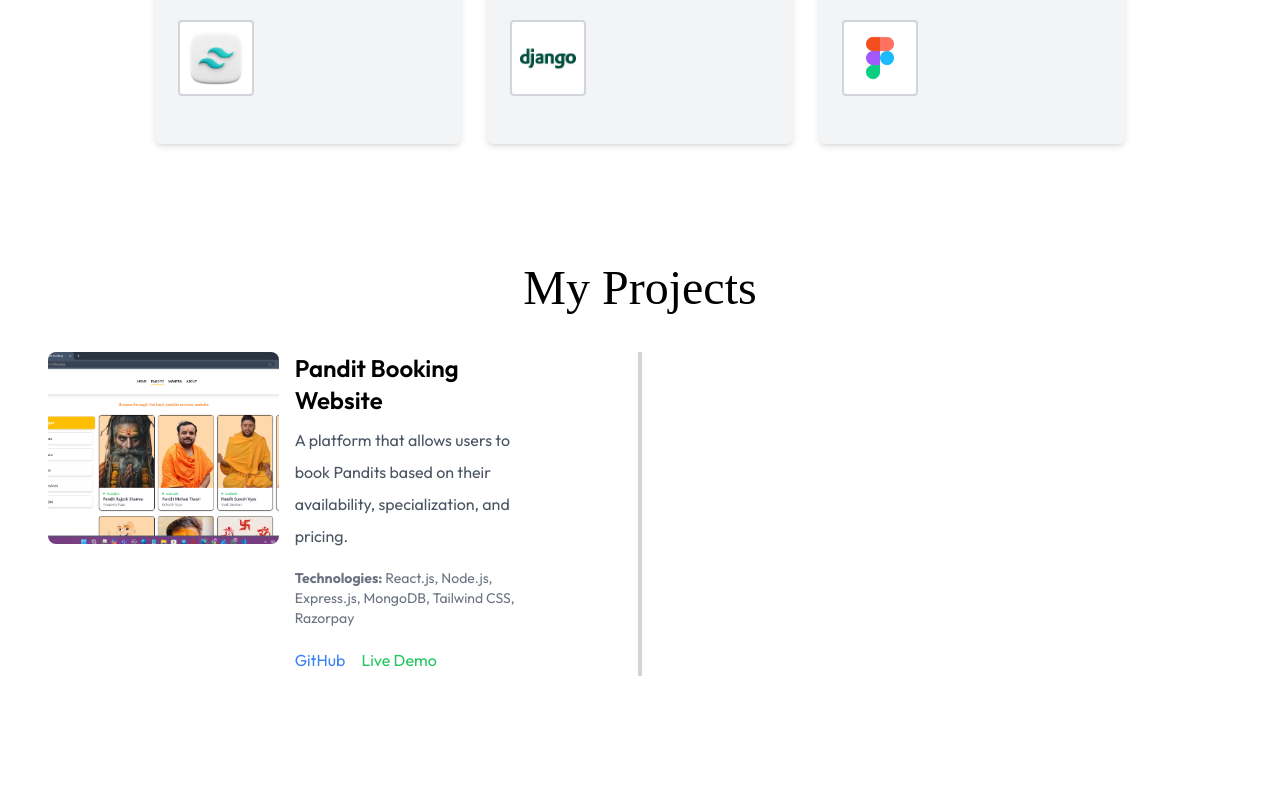
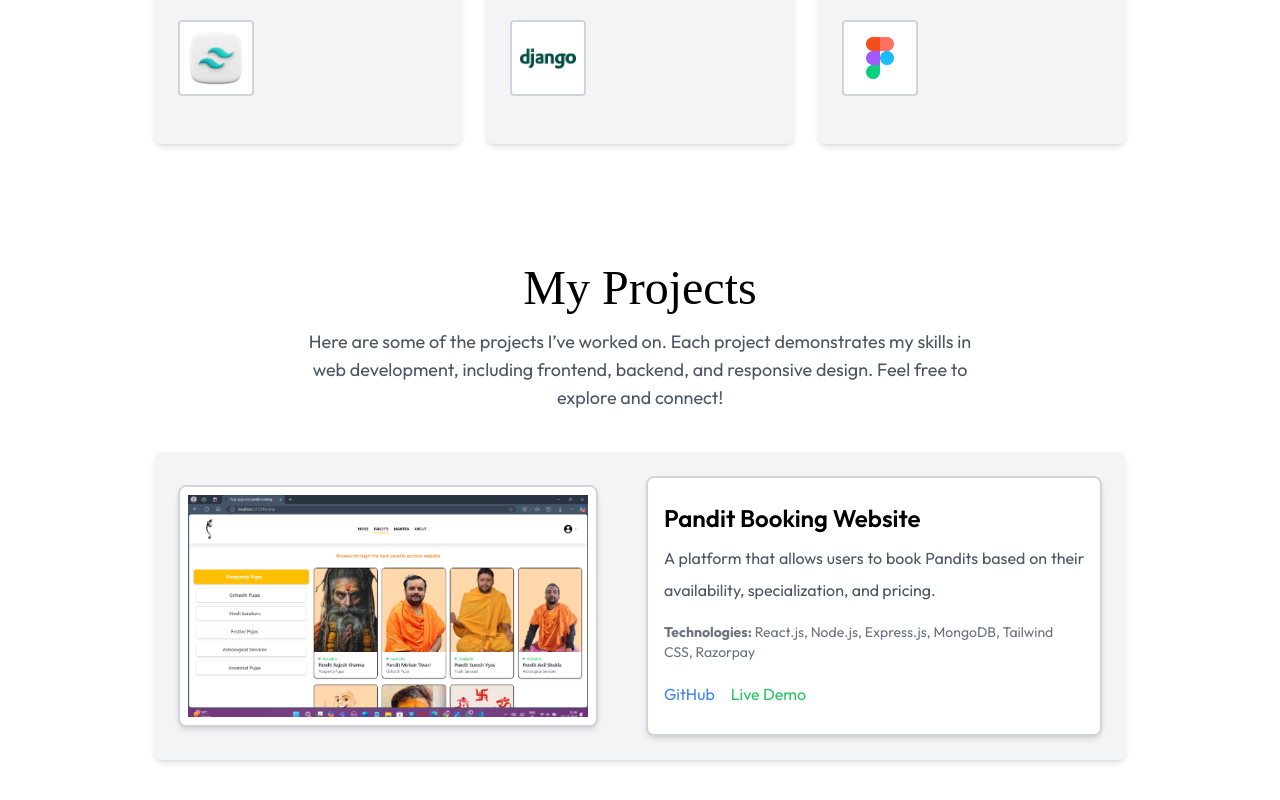
Before and after one commit to chhotugoud7/Portfolio-2025, a Next.js app: page / in a window 1280 px wide. Shown: the part 2173-2973 px from the top of the page. Before the commit the page ends 2889 px from the top, so only its background shows below. Built offline with nearby package versions, Linux system fonts and the light colour scheme; a web font is replaced by a local one.

Commit message:
projects section completed

```diff
--- a/app/components/Projects.jsx
+++ b/app/components/Projects.jsx
@@ -4,49 +4,68 @@ import Image from 'next/image';
 
 const Projects = () => {
   return (
-    <div id='projects' className='w-full px-12 py-10'>
-      <h2 className='text-center text-5xl font-Ovo mb-10'>My Projects</h2>
+    <div id="projects" className="w-full py-10 px-[4%] sm:px-[12%]">
+      <h2 className="text-center text-5xl font-Ovo mb-4">My Projects</h2>
+      <p className="text-center text-gray-600 text-lg max-w-2xl mx-auto mb-10">
+        Here are some of the projects I’ve worked on. Each project demonstrates my skills in web development, including frontend, backend, and responsive design. Feel free to explore and connect!
+      </p>
 
-      <div className='relative'>
-        {/* Timeline Line */}
-        <div className='absolute top-0 bottom-0 left-1/2 transform -translate-x-1/2 w-1 bg-gray-300'></div>
-
-        {/* Projects Container */}
-        <div className='flex flex-wrap justify-between gap-12'>
-          {projectData.map(({ title, description, technologies, imageUrl, githubLink, liveLink }, index) => (
+      {/* Projects Container */}
+      <div className="flex flex-col gap-12">
+        {projectData.map(({ title, description, technologies, imageUrl, githubLink, liveLink }, index) => (
+          <React.Fragment key={index}>
             <div
-              key={index}
-              className={`flex w-full sm:w-5/12 ${
-                index % 2 === 0 ? 'flex-row' : 'flex-row-reverse'
-              }`}
+              className={`flex flex-col sm:flex-row bg-gray-100 p-6 rounded-lg shadow-md hover:bg-lightHover hover:-translate-y-1 duration-500 hover:shadow-purple_circle ${
+                index % 2 === 0 ? 'sm:flex-row' : 'sm:flex-row-reverse'
+              } items-center gap-12 group`}
             >
               {/* Project Image */}
-              <div className='flex-1'>
-                <Image src={imageUrl} alt={title} className='w-full h-48 object-cover rounded-lg mb-4' />
+              <div className="flex-1">
+                <Image
+                  src={imageUrl}
+                  alt={title}
+                  className="w-full object-cover rounded-lg shadow-md transition-transform duration-500 hover:scale-105  border-2 bg-white border-gray-300 p-2   hover:shadow-blue_circle"
+                />
               </div>
 
-
-
               {/* Project Description */}
-              <div className='flex-1 px-4'>
-                <h3 className='text-2xl font-semibold mb-2'>{title}</h3>
-                <p className='text-gray-600 mb-4'>{description}</p>
-                <div className='text-sm text-gray-500'>
+              <div
+                className="flex-1 p-6 px-4 rounded-lg shadow-md transition-transform duration-500 hover:-translate-y-1 object-contain border-2 bg-white border-gray-300  hover:scale-106 hover:shadow-red_circle"
+              >
+                <h3 className="text-2xl font-semibold mb-2">{title}</h3>
+                <p className="text-gray-600 mb-4 text-justify">{description}</p>
+                <div className="text-sm text-gray-500 mb-4">
                   <strong>Technologies:</strong> {technologies.join(', ')}
                 </div>
 
-                <div className='flex gap-4 mt-4'>
-                  <a href={githubLink} target='_blank' className='text-blue-500 hover:underline'>
+                {/* Links */}
+                <div className="flex gap-4">
+                  <a
+                    href={githubLink}
+                    target="_blank"
+                    rel="noopener noreferrer"
+                    className="text-blue-500 hover:underline hover:text-blue-700"
+                  >
                     GitHub
                   </a>
-                  <a href={liveLink} target='_blank' className='text-green-500 hover:underline'>
+                  <a
+                    href={liveLink}
+                    target="_blank"
+                    rel="noopener noreferrer"
+                    className="text-green-500 hover:underline hover:text-green-700"
+                  >
                     Live Demo
                   </a>
                 </div>
               </div>
             </div>
-          ))}
-        </div>
+
+            {/* Horizontal Divider */}
+            {index !== projectData.length - 1 && (
+              <div className="w-full h-[1px] bg-gray-300 mt-4 sm:block"></div>
+            )}
+          </React.Fragment>
+        ))}
       </div>
     </div>
   );
```
